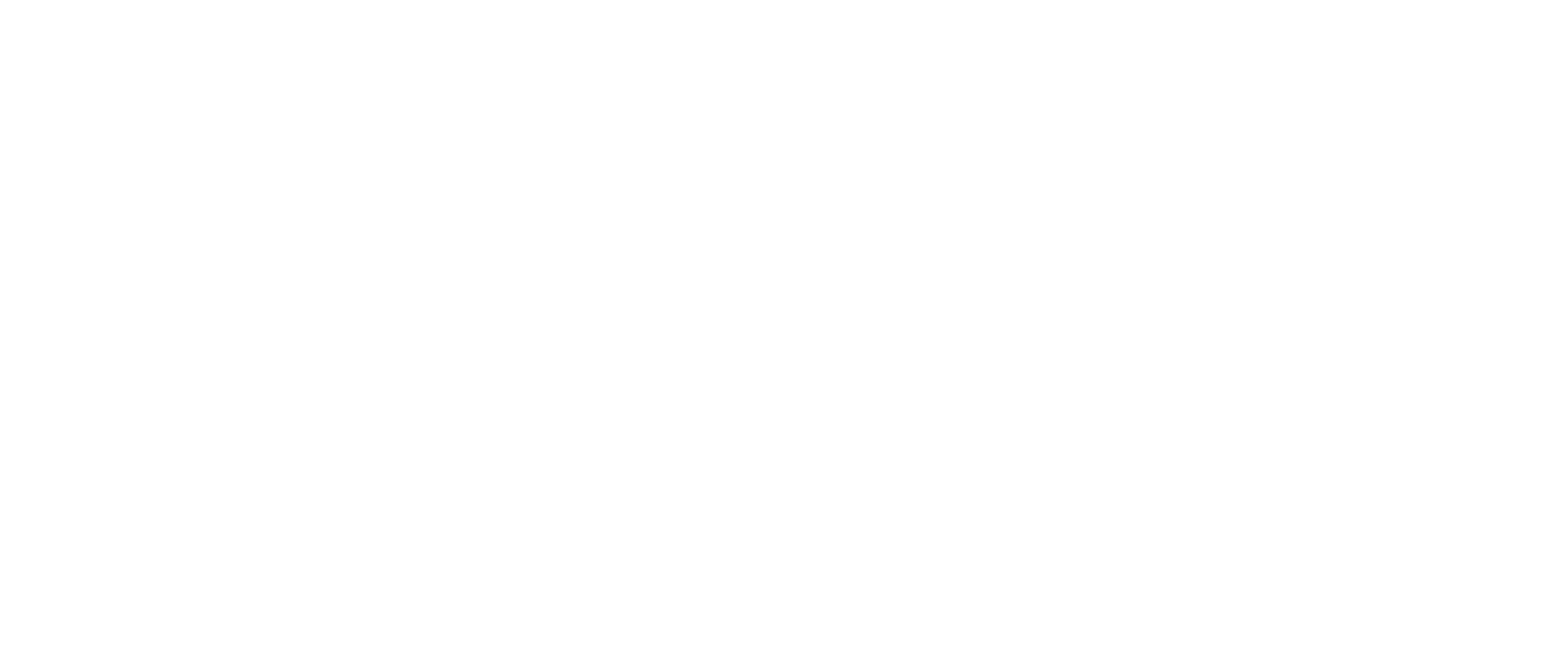
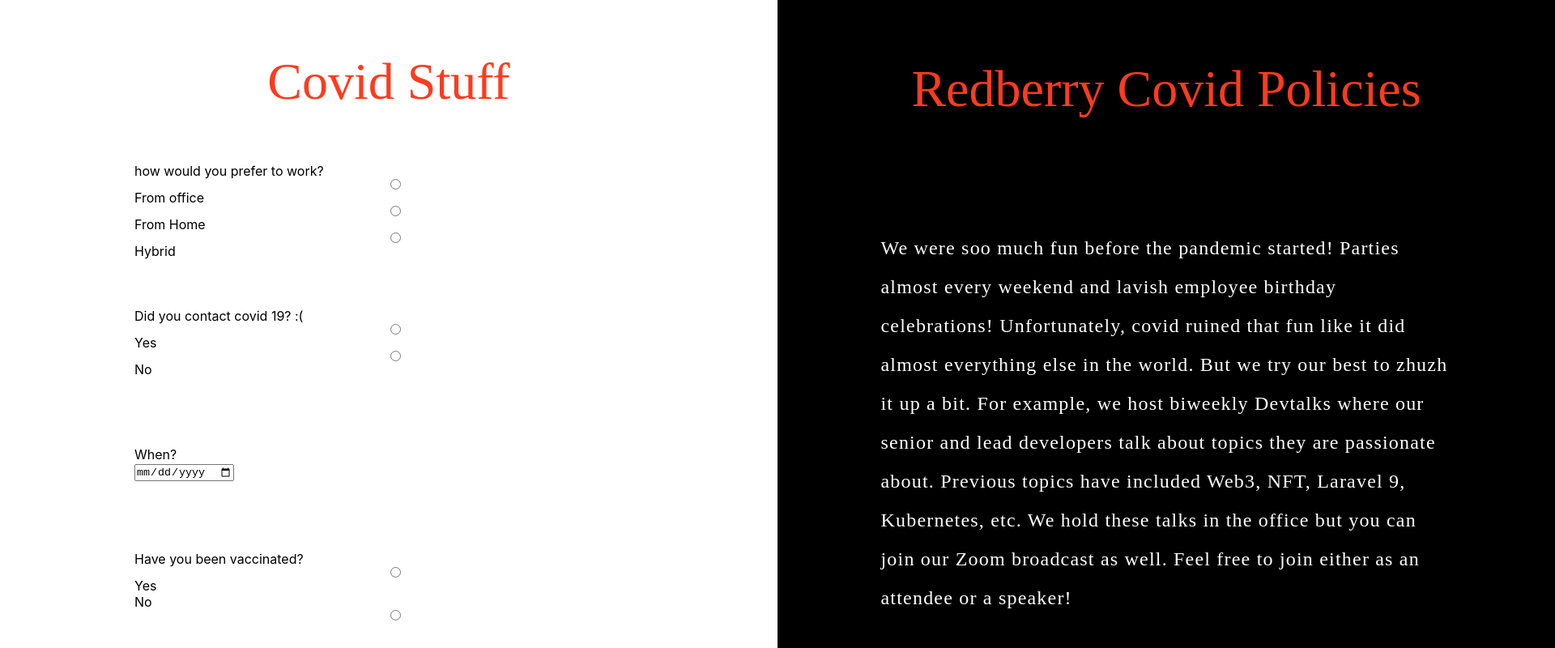
Before and after one commit to GIORGl/redberry-project, a React (Create React App) app: page /covidStuff in a window 1280 px wide. Before the commit this address had no page. Shown: the top 800 px of the page at 81% size, 1920 px wide, since content can reach past the window. Built offline with nearby package versions, Linux system fonts and the light colour scheme.

Commit message:
added covid page

```diff
--- a/src/App.js
+++ b/src/App.js
@@ -3,12 +3,14 @@
 import PersonalInfo from "./pages/personalInfo/PersonalInfo";
 import Home from "./pages/home/Home";
 import Technicalskills from "./pages/technical-skills/Technical-skills";
+import CovidStuff from "./pages/covidStuff/CovidStuff";
 function App() {
   return (
     <div className="app">
       <Routes>
         <Route exact path="/personalInfo" element={<PersonalInfo />} />
         <Route path="/technical-skills" element={<Technicalskills />} />
+        <Route path="/covidStuff" element={<CovidStuff />} />
         <Route path="/" element={<Home />} />
 
       </Routes>
--- /dev/null
+++ b/src/pages/covidStuff/CovidStuff.css
@@ -0,0 +1,117 @@
+.covidStuff {
+  height: 1080px;
+  width: 1920px;
+  display: flex;
+}
+.covidStuff_left {
+  height: 1080px;
+  width: 50%;
+  display: flex;
+  flex-direction: column;
+  align-items: center;
+}
+.covidStuff_right {
+  height: 1080px;
+  width: 50%;
+  background-color: black;
+  display: flex;
+  flex-direction: column;
+  align-items: center;
+}
+
+.covidStuff_left_h1 {
+  margin-top: 61px;
+
+  font-family: Rowdies;
+  font-style: normal;
+  font-weight: normal;
+  font-size: 64px;
+  line-height: 79px;
+  display: flex;
+  align-items: center;
+  text-align: center;
+
+  /* Redberry Red */
+
+  color: #fe3b1f;
+}
+
+.work_preferance {
+  position: absolute;
+  width: 645px;
+  height: 157px;
+  left: 166px;
+  top: 201px;
+}
+
+.covid_info {
+  position: absolute;
+  width: 645px;
+  height: 119px;
+  left: 166px;
+  top: 380px;
+}
+
+.covid_date {
+  position: absolute;
+  width: 645px;
+  height: 119px;
+  left: 166px;
+  top: 551px;
+}
+
+.vaccination_info {
+  position: absolute;
+  width: 645px;
+  height: 119px;
+  left: 166px;
+  top: 680px;
+}
+.vaccination_date {
+  position: absolute;
+  width: 645px;
+  height: 121px;
+  left: 166px;
+  top: 830px;
+}
+
+.covidStuff form {
+  display: flex;
+  flex-direction: column;
+}
+
+.covid_h1 {
+  margin-top: 70px;
+
+  font-family: Rowdies;
+  font-style: normal;
+  font-weight: normal;
+  font-size: 64px;
+  line-height: 79px;
+  display: flex;
+  align-items: center;
+  text-align: center;
+
+  /* Redberry Red */
+
+  color: #fe3b1f;
+}
+
+.covid_p {
+  width: 705px;
+  height: 606px;
+
+  margin-top: 70px;
+  font-family: Montserrat;
+  font-style: normal;
+  font-weight: normal;
+  font-size: 24px;
+  line-height: 200%;
+  /* or 48px */
+
+  display: flex;
+  align-items: center;
+  letter-spacing: 0.05em;
+
+  color: #ffffff;
+}
--- /dev/null
+++ b/src/pages/covidStuff/CovidStuff.jsx
@@ -0,0 +1,102 @@
+import React from "react";
+import Pagination from "../../components/Pagination";
+import "./CovidStuff.css";
+
+function CovidStuff() {
+  return (
+    <div className="covidStuff">
+      <div className="covidStuff_left">
+        <h1 className="covidStuff_left_h1">Covid Stuff</h1>
+
+        <div className="work_preferance">
+          <p>how would you prefer to work?</p>
+
+          <form>
+            <input
+              type="radio"
+              id="office"
+              name="work_preerence"
+              value="From Sairme Office"
+            />
+            <label for="office">From office</label>
+            <input
+              type="radio"
+              id="home"
+              name="work_preerence"
+              value="From Home"
+            />
+            <label for="home">From Home</label>
+            <input
+              type="radio"
+              id="hybrid"
+              name="work_preerence"
+              value="Hybrid"
+            />
+            <label for="hybrid">Hybrid</label>
+          </form>
+        </div>
+        <div className="covid_info">
+          <p>Did you contact covid 19? :(</p>
+
+          <form action="">
+            <input name="covid" value={"Yes"} id="covid_yes" type="radio" />
+            <label htmlFor="covid_yes">Yes</label>
+
+            <input id="covid_no" name="covid" value="No" type="radio" />
+            <label htmlFor="">No</label>
+          </form>
+        </div>
+        <div className="covid_date">
+          <p>When?</p>
+          <input type="date" name="" id="" />
+        </div>
+
+        <div className="vaccination_info">
+          <p>Have you been vaccinated?</p>
+          <form>
+            <input
+              name="vaccinated"
+              id="vaccinated_yes"
+              value={"Yes"}
+              type="radio"
+            />
+            <label htmlFor="vaccinated_yes">Yes</label>
+
+            <label htmlFor="vaccinated_no">No</label>
+            <input
+              name="vaccinated"
+              value="No"
+              id="vaccinated_no"
+              type="radio"
+            />
+          </form>
+        </div>
+
+        <div className="vaccination_date">
+          <p>When did you get your last covid vaccine?</p>
+
+          <input type="date" name="" id="" />
+        </div>
+
+        <Pagination />
+      </div>
+      <div className="covidStuff_right">
+        <h1 className="covid_h1">Redberry Covid Policies</h1>
+
+        <p className="covid_p">
+          We were soo much fun before the pandemic started! Parties almost every
+          weekend and lavish employee birthday celebrations! Unfortunately,
+          covid ruined that fun like it did almost everything else in the world.
+          But we try our best to zhuzh it up a bit. For example, we host
+          biweekly Devtalks where our senior and lead developers talk about
+          topics they are passionate about. Previous topics have included Web3,
+          NFT, Laravel 9, Kubernetes, etc. We hold these talks in the office but
+          you can join our Zoom broadcast as well. Feel free to join either as
+          an attendee or a speaker!
+        </p>
+      </div>
+    </div>
+  );
+}
+
+export default CovidStuff;
--- a/src/pages/technical-skills/Technical-skills.css
+++ b/src/pages/technical-skills/Technical-skills.css
@@ -10,12 +10,6 @@
   display: flex;
   flex-direction: column;
   align-items: center;
-}
-
-.technicalskills_right {
-  height: 1080px;
-  width: 50%;
-  background-color: black;
 }
 
 .skills_h1 {
@@ -61,8 +55,6 @@
   box-sizing: border-box;
 
   /* Primary Stroke */
-
-
 }
 .display {
   position: absolute;
@@ -103,5 +95,52 @@
 }
 
 .delete span {
-    color: #eb3535;
+  color: #eb3535;
 }
+
+.technicalskills_right {
+  height: 1080px;
+  width: 50%;
+  background-color: black;
+  display: flex;
+  flex-direction: column;
+  align-items: center;
+}
+
+.skills_right_h1 {
+  position: sticky;
+
+  left: 1089px;
+  top: 72px;
+
+  font-family: Rowdies;
+  font-style: normal;
+  font-weight: normal;
+  font-size: 64px;
+  line-height: 79px;
+
+  /* Redberry Red */
+
+  color: #fe3b1f;
+}
+
+.skills_right_p {
+  position: absolute;
+  width: 705px;
+  height: 606px;
+  left: 1089px;
+  top: 240px;
+
+  font-family: Montserrat;
+  font-style: normal;
+  font-weight: normal;
+  font-size: 24px;
+  line-height: 200%;
+  /* or 48px */
+
+  display: flex;
+  align-items: center;
+  letter-spacing: 0.05em;
+
+  color: #ffffff;
+}
--- a/src/pages/technical-skills/Technical-skills.jsx
+++ b/src/pages/technical-skills/Technical-skills.jsx
@@ -6,7 +6,7 @@
   const [selectValue, setSelectValue] = useState(null);
   const [skills, setSkills] = useState([]);
   const [inputValue, setInputValue] = useState("");
- const [current,setCurrent] = useState(null)
+  const [current, setCurrent] = useState(null);
   const [skillArr, setSkillArr] = useState([]);
   useEffect(() => {
     const getSkills = async () => {
@@ -30,7 +30,6 @@
   };
 
   const handleClick = (obj) => {
-
     console.log("clicked");
     console.log(obj);
 
@@ -69,11 +68,15 @@
         </form>
 
         <div className="display">
-          {skillArr.map(el =>  (
+          {skillArr.map((el) => (
             <div className="item">
               <p>{el.skill}</p>
               <p>Years of Experience:{el.exp}</p>
-              <button type="button" onClick={() => handleClick(el)} className="delete">
+              <button
+                type="button"
+                onClick={() => handleClick(el)}
+                className="delete"
+              >
                 <span>-</span>
               </button>
             </div>
@@ -83,7 +86,18 @@
         <Pagination />
       </div>
 
-      <div className="technicalskills_right"></div>
+      <div className="technicalskills_right">
+        <h1 className="skills_right_h1">A bit about our battles</h1>
+
+        <p className="skills_right_p">
+          As we said, Redberry has been on the field for quite some time now,
+          and we have touched and embraced a variety of programming languages,
+          technologies, philosophies, and frameworks. We are battle-tested in
+          PHP Laravel Stack with Vue.js, refined in React, and allies with
+          Serverside technologies like Docker and Kubernetes, and now we have
+          set foot in the web3 industry.
+        </p>
+      </div>
     </div>
   );
 }
```
